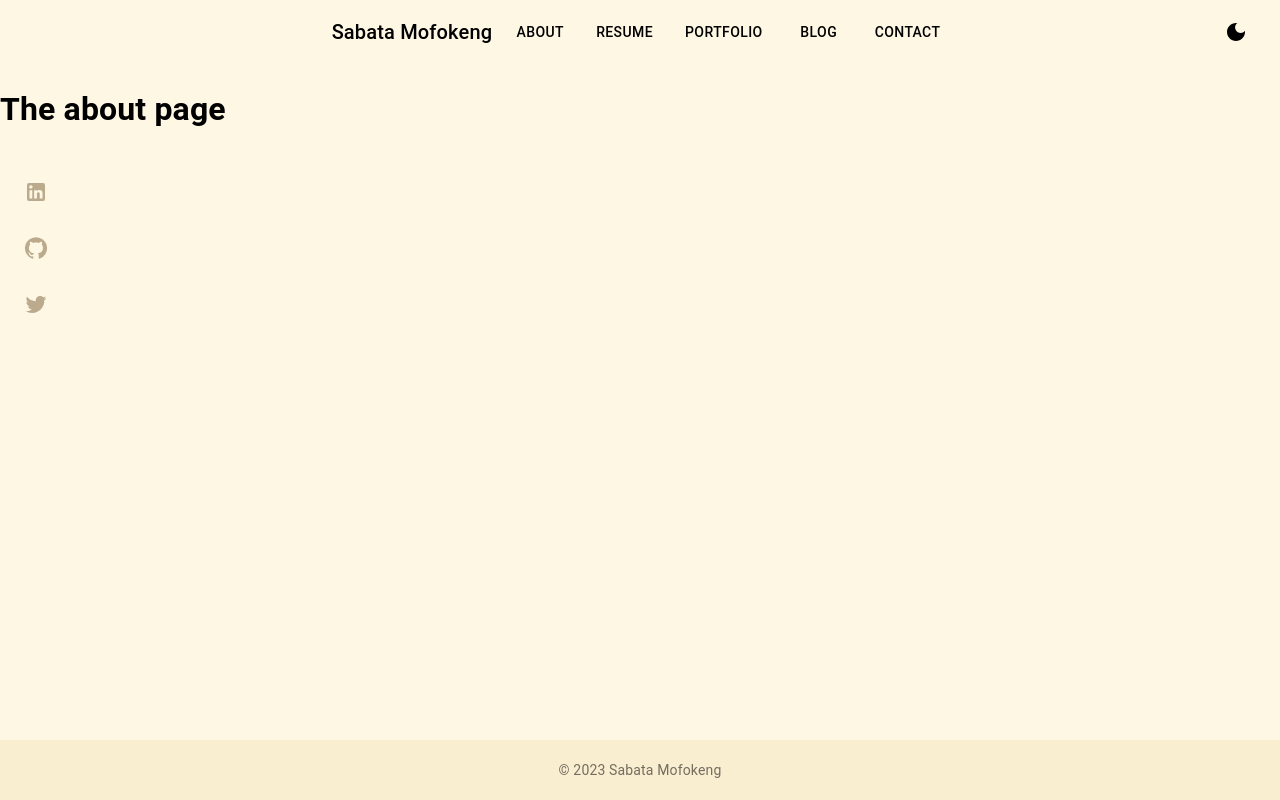
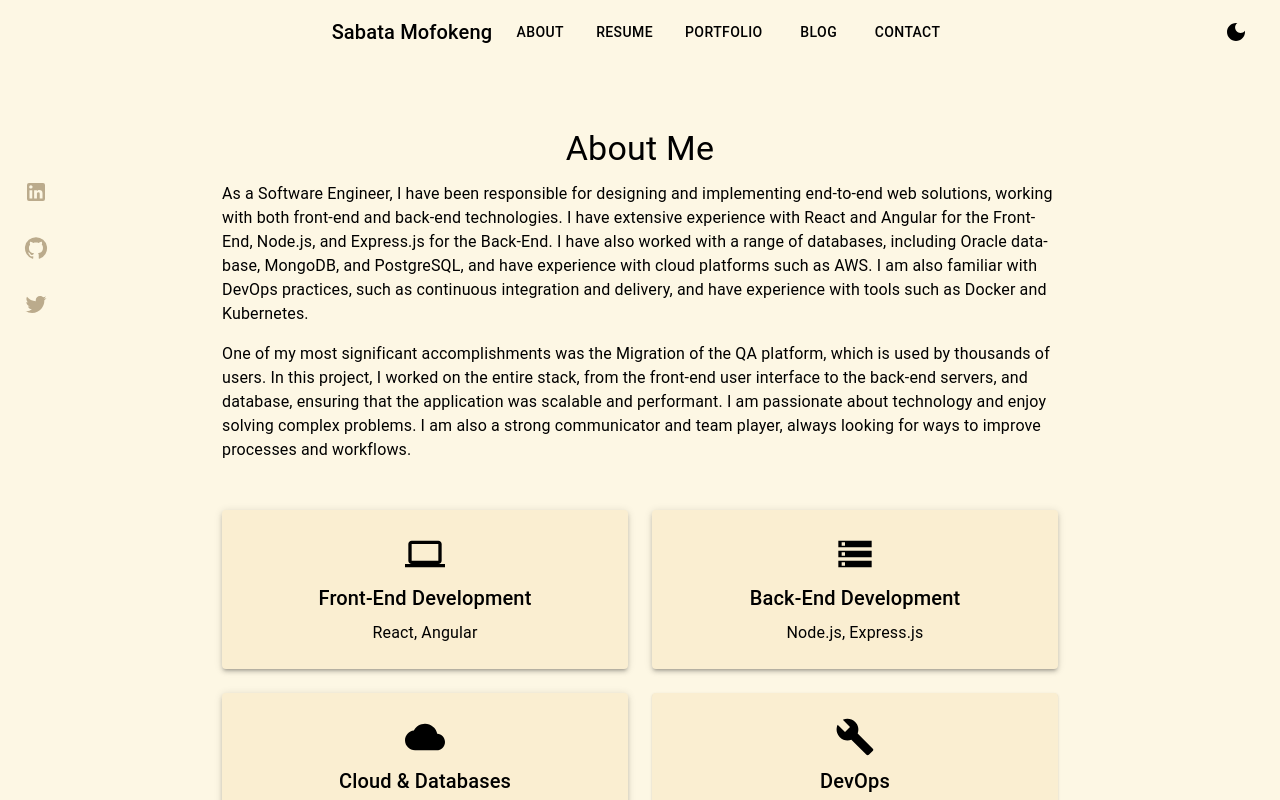
Before and after one commit to samofoke/portfolio-resume, a React (Create React App) app: page /about in a window 1280 px wide. Shown: the top 800 px of the page. Built offline with nearby package versions, Linux system fonts and the light colour scheme; the HTML template or start-up script is replaced by a standard one.

Commit message:
added about

```diff
--- a/src/components/About/About.jsx
+++ b/src/components/About/About.jsx
@@ -1,10 +1,170 @@
 import React from "react";
+import { Box, Typography, Grid, Paper } from "@mui/material";
+import ComputerIcon from "@mui/icons-material/Computer";
+import StorageIcon from "@mui/icons-material/Storage";
+import CloudIcon from "@mui/icons-material/Cloud";
+import BuildIcon from "@mui/icons-material/Build";
 
 const AboutPage = () => {
   return (
-    <div>
-      <h1>The about page</h1>
-    </div>
+    <Box
+      sx={{
+        p: 2,
+        maxWidth: "100%",
+        mx: "auto",
+        my: 2,
+        "@media print": {
+          boxShadow: "none",
+          maxWidth: "100%",
+          p: 1,
+        },
+        "@media (min-width: 600px)": {
+          p: 4,
+          my: 4,
+          maxWidth: 900,
+        },
+      }}
+    >
+      <Typography variant="h4" align="center" gutterBottom>
+        About Me
+      </Typography>
+      <Typography
+        variant="body1"
+        paragraph
+        sx={{
+          textAlign: { xs: "left", md: "left" },
+          fontSize: { xs: "0.9rem", sm: "1rem" },
+          hyphens: "auto",
+          padding: { xs: "0 1rem", md: "0" },
+        }}
+      >
+        As a Software Engineer, I have been responsible for designing and
+        implementing end-to-end web solutions, working with both front-end and
+        back-end technologies. I have extensive experience with React and
+        Angular for the Front-End, Node.js, and Express.js for the Back-End. I
+        have also worked with a range of databases, including Oracle database,
+        MongoDB, and PostgreSQL, and have experience with cloud platforms such
+        as AWS. I am also familiar with DevOps practices, such as continuous
+        integration and delivery, and have experience with tools such as Docker
+        and Kubernetes.
+      </Typography>
+      <Typography
+        variant="body1"
+        paragraph
+        sx={{
+          textAlign: { xs: "left", md: "left" },
+          fontSize: { xs: "0.9rem", sm: "1rem" },
+          hyphens: "auto",
+          padding: { xs: "0 1rem", md: "0" },
+        }}
+      >
+        One of my most significant accomplishments was the Migration of the QA
+        platform, which is used by thousands of users. In this project, I worked
+        on the entire stack, from the front-end user interface to the back-end
+        servers, and database, ensuring that the application was scalable and
+        performant. I am passionate about technology and enjoy solving complex
+        problems. I am also a strong communicator and team player, always
+        looking for ways to improve processes and workflows.
+      </Typography>
+
+      <Grid container spacing={3} justifyContent="center" mt={3}>
+        <Grid item xs={12} sm={6} md={4} lg={6}>
+          <Paper
+            elevation={3}
+            sx={{
+              padding: 3,
+              textAlign: "center",
+              display: "flex",
+              flexDirection: "column",
+              alignItems: "center",
+              transition:
+                "transform 0.3s ease-in-out, box-shadow 0.3s ease-in-out",
+              "&:hover": {
+                transform: "scale(1.05)",
+                boxShadow: 6,
+              },
+            }}
+          >
+            <ComputerIcon sx={{ fontSize: 40, mb: 1 }} />
+            <Typography variant="h6" gutterBottom>
+              Front-End Development
+            </Typography>
+            <Typography>React, Angular</Typography>
+          </Paper>
+        </Grid>
+        <Grid item xs={12} sm={6} md={4} lg={6}>
+          <Paper
+            elevation={3}
+            sx={{
+              padding: 3,
+              textAlign: "center",
+              display: "flex",
+              flexDirection: "column",
+              alignItems: "center",
+              transition:
+                "transform 0.3s ease-in-out, box-shadow 0.3s ease-in-out",
+              "&:hover": {
+                transform: "scale(1.05)",
+                boxShadow: 6,
+              },
+            }}
+          >
+            <StorageIcon sx={{ fontSize: 40, mb: 1 }} />
+            <Typography variant="h6" gutterBottom>
+              Back-End Development
+            </Typography>
+            <Typography>Node.js, Express.js</Typography>
+          </Paper>
+        </Grid>
+        <Grid item xs={12} sm={6} md={4} lg={6}>
+          <Paper
+            elevation={3}
+            sx={{
+              padding: 3,
+              textAlign: "center",
+              display: "flex",
+              flexDirection: "column",
+              alignItems: "center",
+              transition:
+                "transform 0.3s ease-in-out, box-shadow 0.3s ease-in-out",
+              "&:hover": {
+                transform: "scale(1.05)",
+                boxShadow: 6,
+              },
+            }}
+          >
+            <CloudIcon sx={{ fontSize: 40, mb: 1 }} />
+            <Typography variant="h6" gutterBottom>
+              Cloud & Databases
+            </Typography>
+            <Typography>Oracle, MongoDB, PostgreSQL, AWS</Typography>
+          </Paper>
+        </Grid>
+        <Grid item xs={12} sm={6} md={4} lg={6}>
+          <Paper
+            sx={{
+              padding: 3,
+              textAlign: "center",
+              display: "flex",
+              flexDirection: "column",
+              alignItems: "center",
+              transition:
+                "transform 0.3s ease-in-out, box-shadow 0.3s ease-in-out",
+              "&:hover": {
+                transform: "scale(1.05)",
+                boxShadow: 6,
+              },
+            }}
+          >
+            <BuildIcon sx={{ fontSize: 40, mb: 1 }} />
+            <Typography variant="h6" gutterBottom>
+              DevOps
+            </Typography>
+            <Typography>Docker, Kubernetes</Typography>
+          </Paper>
+        </Grid>
+      </Grid>
+    </Box>
   );
 };
 
```
